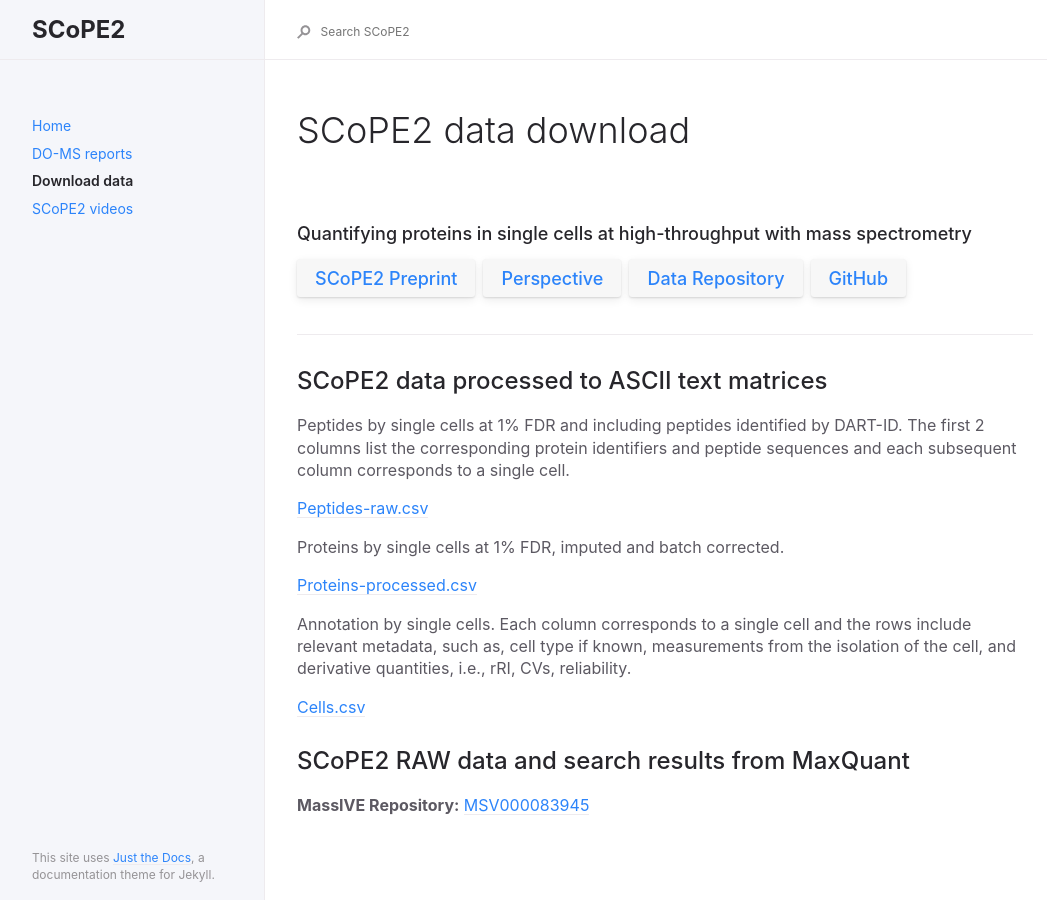
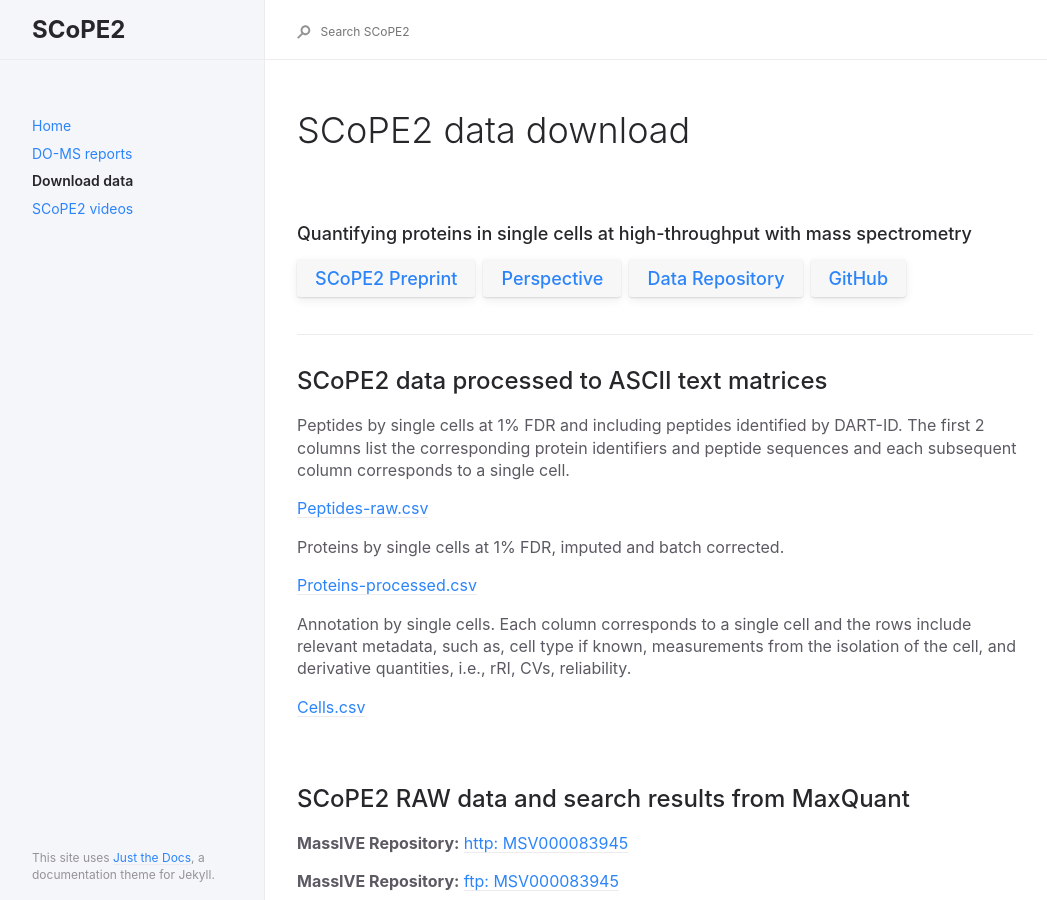
Before and after one commit to SlavovLab/SCoPE2, a Jekyll site: the page built from docs/docs/data.md, in a window 1280 px wide. Shown: the whole page, without its empty margins (91-1138 px from the left). Built offline with Jekyll 4.4.1, drawn with Linux system fonts in a browser that asks for light colours.

Commit message:
Update data.md

```diff
--- a/docs/docs/data.md
+++ b/docs/docs/data.md
@@ -32,8 +32,11 @@ Annotation by single cells. Each column corresponds to a single cell and the row
 [Cells.csv](http://slavovlab.net/scope2/data/Cells.csv)
 
 
+&nbsp;
 
 
 ## SCoPE2 RAW data and search results from MaxQuant
 
-**MassIVE Repository:** [MSV000083945](ftp://massive.ucsd.edu/MSV000083945)
+**MassIVE Repository:** [http: MSV000083945](https://massive.ucsd.edu/ProteoSAFe/dataset.jsp?task=de6aace2096845378ab9ef288e43aa75)
+
+**MassIVE Repository:** [ftp: MSV000083945](ftp://massive.ucsd.edu/MSV000083945)
```
